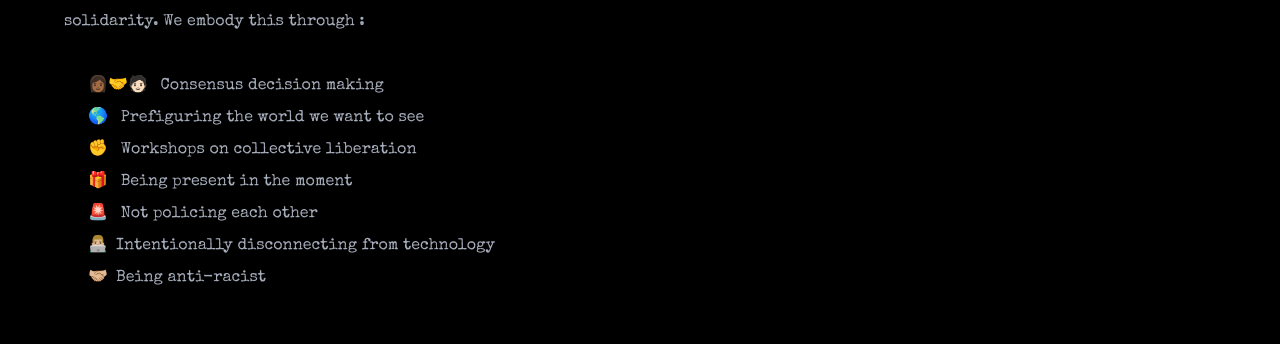
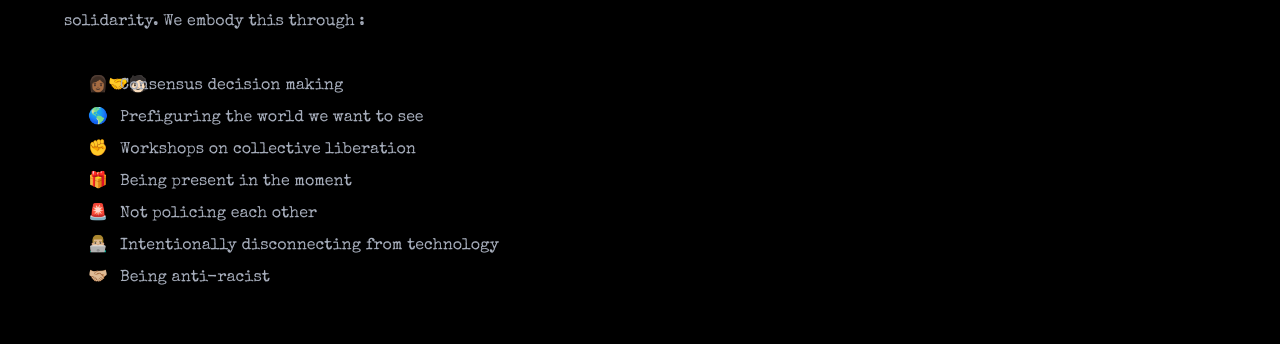
Before and after one commit to cludwell/spokeswheel, a Next.js app: page /aboutus in a window 1280 px wide. Shown: the part 790-1134 px from the top of the page. Built offline with nearby package versions, Linux system fonts and the light colour scheme; no server answers.

Commit message:
bullet emojis rework

```diff
--- a/src/app/aboutus/page.jsx
+++ b/src/app/aboutus/page.jsx
@@ -6,7 +6,9 @@ export default function AboutUs() {
         special.className + " p-4 sm:p-16 max-w-screen-xl mx-auto leading-8"
       }
     >
-      <h2 className={amatic.className + " mb-12 text-5xl fade-in"}>Who we are</h2>
+      <h2 className={amatic.className + " mb-12 text-5xl fade-in"}>
+        Who we are
+      </h2>
       <p
         className={" my-8 fade-in"}
       >{`We are a group of radicals and leftists who grew up in Unitarian Universalist (UU) or UU adjacent spaces and conferences. Disillusioned by that community, by UUism, which seemed like virtue signaling without principal, we as adults have struggled to find spiritual spaces that do not bear the authoritarianism of organized religion, celebrate spiritual bypassing (using spiritual ideas and practices to avoid facing psychological wounds caused by capitalism, the state, patriarchy, etc.) or the appropriative practices of what passes as "spirituality." You won't hear us saying corny shit like "low vibration frequency" 🤨. What the heck even is that?`}</p>
@@ -18,41 +20,50 @@ export default function AboutUs() {
       </p>
 
       <ul className="ml-4 fade-in">
-        <li className="">
-          <span className="w-6 px-2 ">👩🏾‍🤝‍🧑🏻</span> Consensus decision making
+        <li className="flex flex-row">
+          <div className="w-6 mx-2 ">👩🏾‍🤝‍🧑🏻</div>
+          <div>Consensus decision making</div>
         </li>
-        <li className="">
-          <span className="w-6 px-2 ">🌎</span> Prefiguring the world we want to see
+        <li className="flex flex-row">
+          <div className="w-6 mx-2 ">🌎</div>
+          <div>Prefiguring the world we want to see</div>
         </li>
-        <li className="">
-          <span className="w-6 px-2 ">✊</span> Workshops on collective liberation
+        <li className="flex flex-row">
+          <div className="w-6 mx-2 ">✊</div>
+          <div>Workshops on collective liberation</div>
         </li>
-        <li className="">
-          <span className="w-6 px-2 ">🎁</span> Being present in the moment
+        <li className="flex flex-row">
+          <div className="w-6 mx-2 ">🎁</div>
+          <div>Being present in the moment</div>
         </li>
-        <li className="">
-          <span className="w-6 px-2 ">🚨</span> Not policing each other
+        <li className="flex flex-row">
+          <div className="w-6 mx-2 ">🚨</div>
+          <div>Not policing each other</div>
         </li>
-        <li className="">
-          <span className="w-6 px-2 ">👨🏼‍💻</span>
-          Intentionally disconnecting from technology
+        <li className="flex flex-row">
+          <div className="w-6 mx-2 ">👨🏼‍💻</div>
+          <div>Intentionally disconnecting from technology</div>
         </li>
-        <li className="">
-        <span className="w-6 px-2 ">🤝🏼</span>Being anti-racist
+        <li className="flex flex-row">
+          <div className="w-6 mx-2 ">🤝🏼</div>
+          <div>Being anti-racist</div>
         </li>
       </ul>
-      <h2 className={amatic.className + " my-12 text-5xl fade-in"}>What To Expect</h2>
+      <h2 className={amatic.className + " my-12 text-5xl fade-in"}>
+        What To Expect
+      </h2>
       <p className="my-8 ">{`This community is what we make of it. As this will be our first conference, we're still imagining what this could be. We've floated ideas of traveling the country together, going on a backpacking trip through a national park to an isolated hot spring, or staying in a haunted hotel on an island. Everything here is a living document open to change with your participation. The general structure to expect is: `}</p>
       <ul className="ml-4">
         <li className="flex flex-row">
           <span className="w-12 text-center">🏕</span>
-
           Summer camp, if summer camp were punk as fuck.
         </li>
         <li className="flex flex-row">
           <div className="w-12 text-center ">👨🏼‍🍳</div>
-          <div>          {`Cooking giant amounts of food and eating collective meals together.`}
-</div>
+          <div>
+            {" "}
+            {`Cooking giant amounts of food and eating collective meals together.`}
+          </div>
         </li>
         <li className="flex flex-row">
           <div className="w-12 text-center">👩🏼‍🏫</div>
@@ -70,14 +81,16 @@ export default function AboutUs() {
         <li className="flex flex-row">
           <div className="w-12 px-4 text-center ">🎸</div>
           <div>
-
-          {`A coffee house at the end of the conference, a time to play music, sing, or share some other performance, completely voluntary. In the past this has looked like a punk show in the middle of the woods.`}
+            {`A coffee house at the end of the conference, a time to play music, sing, or share some other performance, completely voluntary. In the past this has looked like a punk show in the middle of the woods.`}
           </div>
         </li>
-
       </ul>
 
-      <p className="my-8 "><a className="link link-primary" href="plans2024">Check out our plans for this year for specifics</a></p>
+      <p className="my-8 ">
+        <a className="link link-primary" href="plans2024">
+          Check out our plans for this year for specifics
+        </a>
+      </p>
       <h2 className={amatic.className + " my-12 text-5xl"}>Agreements</h2>
       <p className="my-8 ">
         Attendance implies consent to the following agreements. All agreements
--- a/src/components/Header.jsx
+++ b/src/components/Header.jsx
@@ -100,7 +100,7 @@ export default function Header() {
           <Link href={`/aboutus`} >about us</Link>
         </li>
         <li >
-          <Link href={"/plans2024"} >2024 plans</Link>
+          <Link href={"/plans2024"} >{`plans '24`}</Link>
         </li>
         <li >
           <Link href={"/contact"} >contact</Link>
@@ -117,7 +117,7 @@ export default function Header() {
         ) : (
           <>
             <li>
-              <Link href={"/registration"}>register 2024</Link>
+              <Link href={"/registration"}>register</Link>
             </li>
             <div
               onClick={openMenu}
--- a/src/components/Logo.jsx
+++ b/src/components/Logo.jsx
@@ -11,7 +11,7 @@ export default function Logo() {
         delay: 1,
         // type: "spring",
       }}
-      className="z-10 w-32 rounded-full"
+      className="z-10 w-32 rounded-full "
     >
       <motion.div
         initial={{ opacity: 0 }}
```
